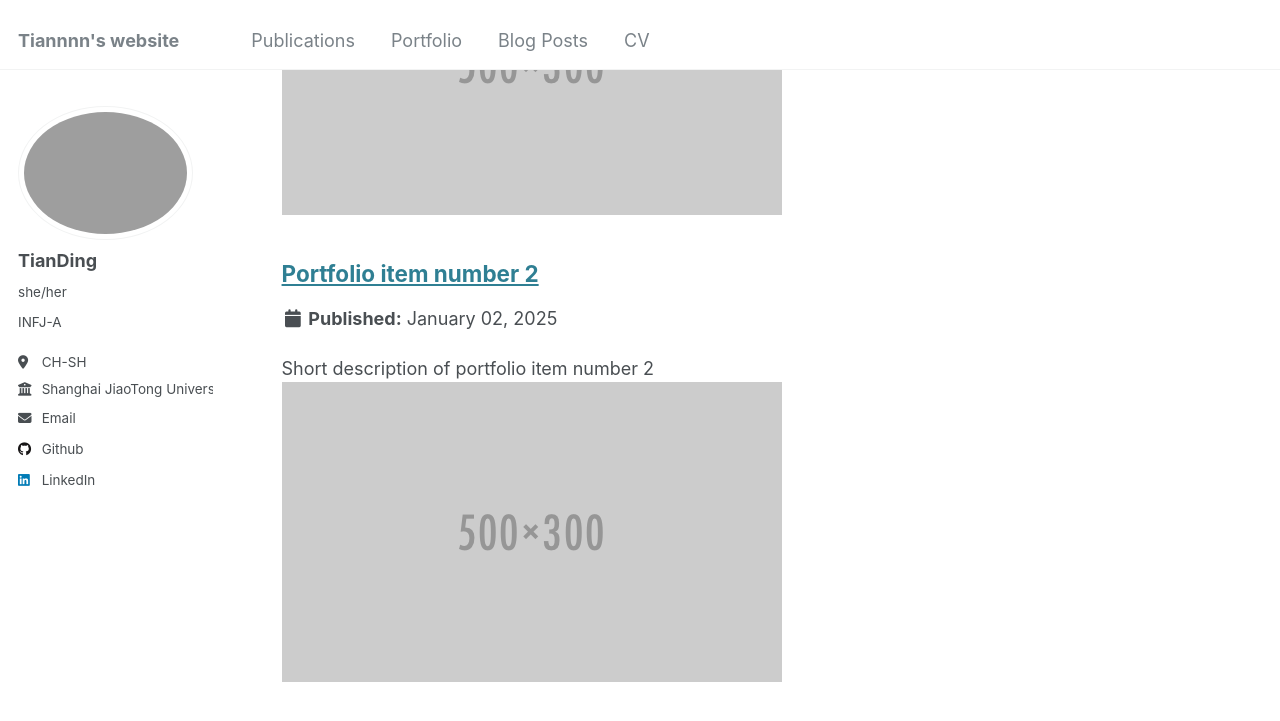
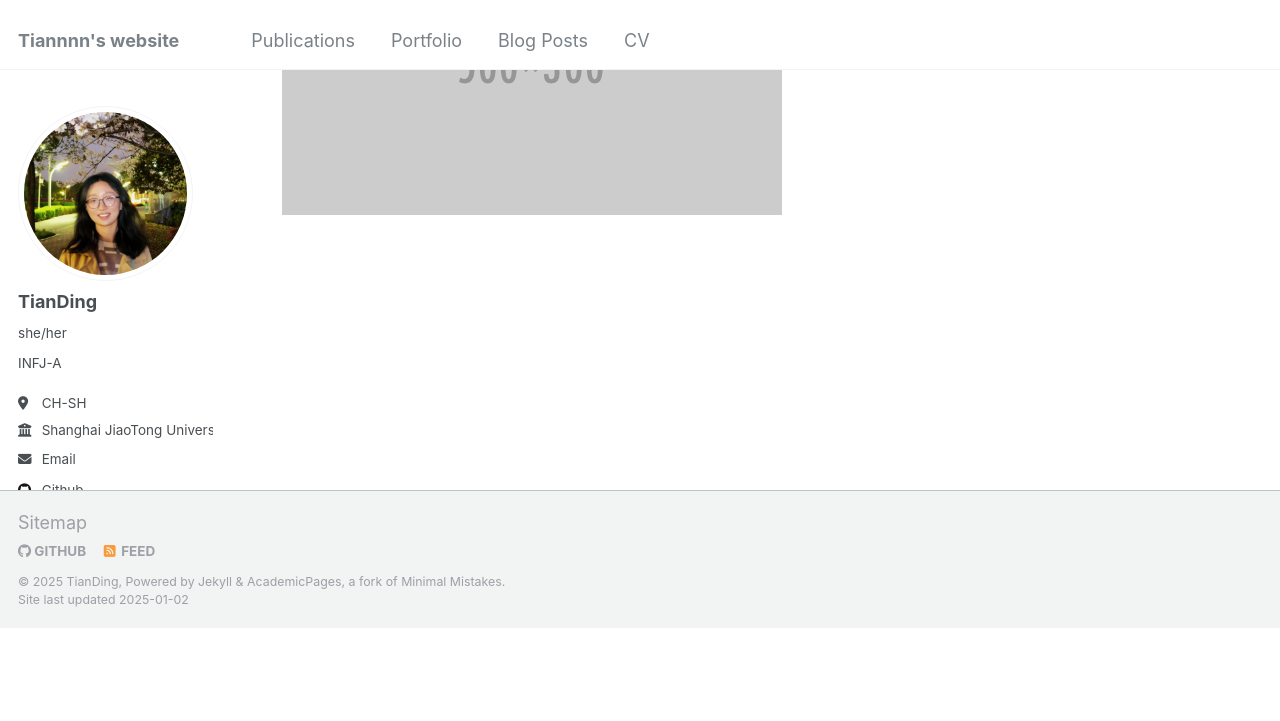
Before and after one commit to Tiannn0703/Tiannn0703.github.io, a Jekyll site: the page built from _pages/portfolio.html, in a window 1280 px wide and 900 px high, scrolled down 387 px. Shown: the top 721 px of the window. Built offline with Jekyll 4.4.1, drawn with Linux system fonts in a browser that asks for light colours; after the commit the page ends 1015 px from its top, so only the background shows below that.

Commit message:
Changes to be committed: 	modified:   _config.yml 	deleted:    _portfolio/portfolio-2.html 	new file:   images/profile.jpg 	deleted:    images/profile.png
 Conflicts:
	_config.yml

```diff
--- a/_config.yml
+++ b/_config.yml
@@ -21,7 +21,7 @@ repository               : "Tiannn0703/Tiannn0703.github.io"
 #               Additional customization can be done by editing /_includes/author-profile.html
 author:
   # Biographic information
-  avatar           : "生活照.jpg"
+  avatar           : "profile.jpg"
   name             : "TianDing"
   pronouns         : "she/her"
   bio              : "INFJ-A"
--- a/_portfolio/portfolio-2.html
+++ /dev/null
@@ -1,7 +0,0 @@
----
-title: "Portfolio item number 2"
-excerpt: "Short description of portfolio item number 2 <br/><img src='/images/500x300.png'>"
-collection: portfolio
----
-
-This is an item in your portfolio. It can be have images or nice text. If you name the file .md, it will be parsed as markdown. If you name the file .html, it will be parsed as HTML.
```
Also changed, not shown: images/profile.jpg (added), images/profile.png (deleted).
